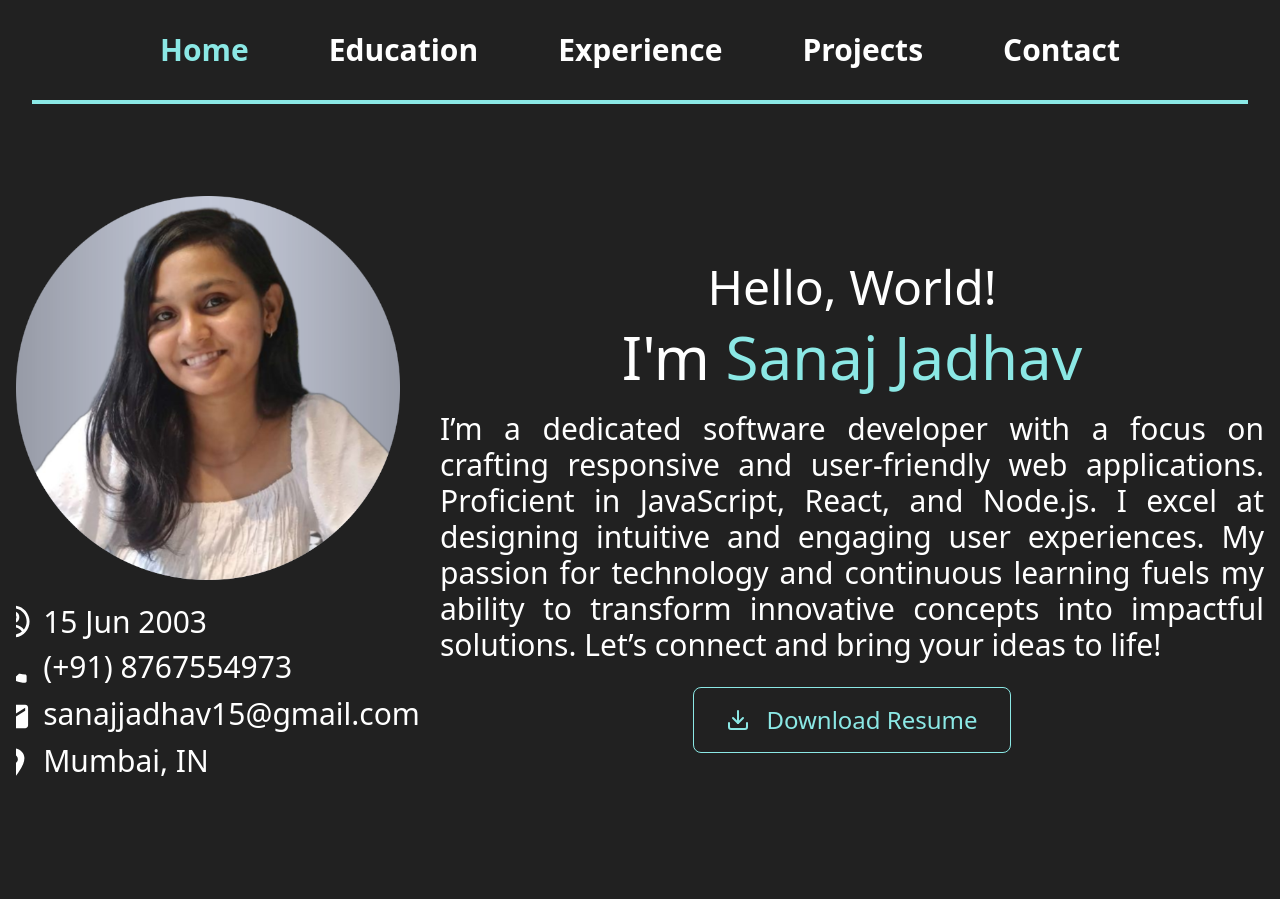
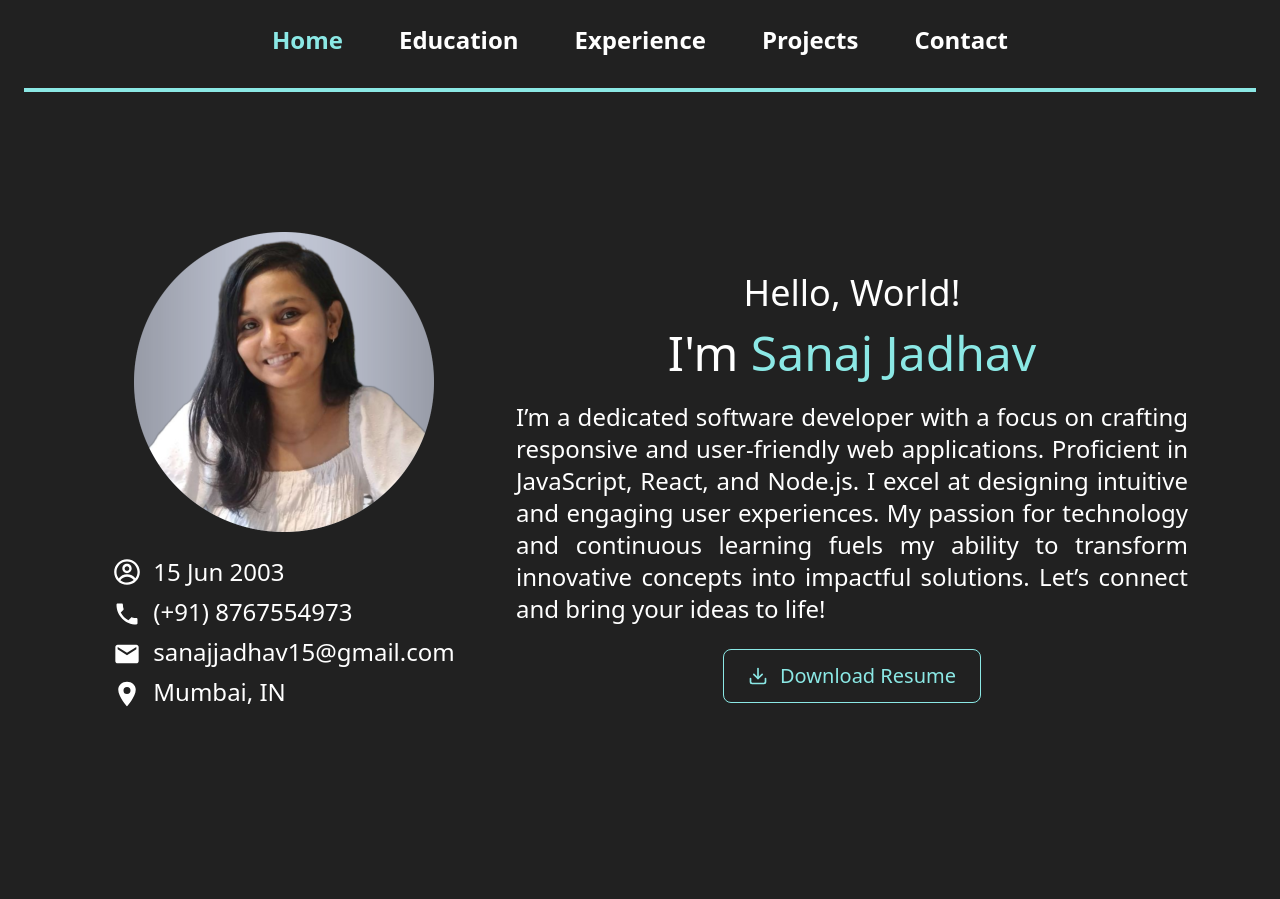
Before and after one commit to sanajjadhav15/Portfolio, a React (Create React App) app: page / in a window 1280 px wide. Shown: the top 899 px of the page. Built offline with nearby package versions, Linux system fonts and the light colour scheme.

Commit message:
css changes

```diff
--- a/src/components/Header.js
+++ b/src/components/Header.js
@@ -12,18 +12,18 @@ function Header() {
 
   const getLinkClass = (path) => {
     return location.pathname === path
-      ? "text-3xl font-bold text-accent"
-      : "text-3xl font-bold text-white hover:text-accent";
+      ? "text-2xl font-bold text-accent"
+      : "text-2xl font-bold text-white hover:text-accent";
   };
 
   return (
-    <header className="bg-primary p-8 shadow-lg mb-0">
+    <header className="bg-primary p-6 shadow-lg mb-0">
       <div className="container mx-auto flex justify-between items-center">
         <h1 className="text-4xl font-bold text-accent md:hidden tracking-wide">
           Sanaj Jadhav
         </h1>
         <nav className="flex-1 flex justify-center">
-          <ul className="hidden md:flex space-x-20">
+          <ul className="hidden md:flex space-x-14">
             <li>
               <Link to="/" className={getLinkClass("/")}>
                 Home
--- a/src/components/Home.js
+++ b/src/components/Home.js
@@ -29,49 +29,48 @@ function Home() {
     <div className="min-h-screen bg-primary p-4 -mx-4 -my-5">
       <header className="flex flex-col md:flex-row items-center justify-center md:h-[90vh] overflow-hidden">
         <div className="flex flex-col items-center md:w-[30vw] text-center md:mr-10">
-          {/* <div className="bg-transparent p-8 rounded-lg overflow-hidden w-[50vw] max-w-xs"> */}
           <img
             src={profile}
             alt="Sanaj Jadhav"
-              className="md:w-96 md:h-96 w-72 h-72 object-cover rounded-t-lg hover:scale-[1.02] transition-transform duration-200"
+            className="md:w-[300px] md:h-[300px] w-64 h-64 mt-1 object-cover rounded-t-lg hover:scale-[1.02] transition-transform duration-200"
           />
 
           <div className="p-6 text-white">
             <div className="text-sm flex flex-col items-center md:items-start text-white mb-4">
-                <p className="flex md:text-3xl text-lg items-center mb-2">
+              <p className="flex md:text-2xl text-lg items-center mb-2">
                 <CgProfile
-                    size={35}
+                  size={28}
                   className="mr-3 text-white hover:text-accent"
                 />
                 15 Jun 2003
               </p>
 
-                <p className="flex md:text-3xl text-lg items-center mb-2">
+              <p className="flex md:text-2xl text-lg items-center mb-2">
                 <a
                   href="tel:+918767554973"
                   className="flex items-center hover:text-accent"
                 >
                   <MdLocalPhone
-                      size={35}
+                    size={28}
                     className="mr-3 mt-1 text-white hover:text-accent"
                   />
                   (+91) 8767554973
                 </a>
               </p>
 
-                <p className="flex md:text-3xl text-lg items-center mb-2">
+              <p className="flex md:text-2xl text-lg items-center mb-2">
                 <a
                   href="mailto:sanajjadhav15@gmail.com"
                   className="flex items-center hover:text-accent"
                 >
                   <MdEmail
-                      size={35}
+                    size={28}
                     className="mr-3 mt-1 text-white hover:text-accent"
                   />
                   sanajjadhav15@gmail.com
                 </a>
               </p>
-                <p className="flex md:text-3xl text-lg items-center">
+              <p className="flex md:text-2xl text-lg items-center">
                 <a
                   href="https://www.google.com/maps/search/?api=1&query=Mumbai,IN"
                   target="_blank"
@@ -79,25 +78,24 @@ function Home() {
                   className="flex items-center hover:text-accent"
                 >
                   <IoLocationSharp
-                      size={35}
+                    size={28}
                     className="mr-3 mt-1 text-white hover:text-accent"
                   />
                   Mumbai, IN
                 </a>
               </p>
             </div>
-            {/* </div> */}
           </div>
         </div>
 
-        <div className="text-center md:text-left max-w-md md:max-w-4xl">
-          <h1 className="md:text-5xl text-2xl text-center text-white mb-2 md:mb-4">
+        <div className="text-center md:text-left max-w-md md:max-w-2xl">
+          <h1 className="md:text-4xl text-2xl text-center text-white mb-2 md:mb-4">
             Hello, World!
           </h1>
-          <h2 className="text-3xl md:text-6xl text-center text-white mb-4 md:mb-6">
+          <h2 className="text-2xl md:text-5xl text-center text-white mb-4 md:mb-6">
             I'm <span className="text-accent">Sanaj Jadhav</span>
           </h2>
-          <p className="text-xl md:text-3xl text-white md:text-justify">
+          <p className="text-lg md:text-2xl text-white md:text-justify">
             I’m a dedicated software developer with a focus on crafting
             responsive and user-friendly web applications. Proficient in
             JavaScript, React, and Node.js. I excel at designing intuitive and
@@ -112,8 +110,8 @@ function Home() {
               target="_blank"
               rel="noopener noreferrer"
             >
-              <button className="text-accent md:text-2xl flex items-center justify-center bg-transparent hover:bg-accent hover:text-black py-2 px-4 md:py-4 md:px-8 border border-accent rounded-lg transition-colors duration-300">
-                <FiDownload className="mr-2 md:mr-4" /> Download Resume
+              <button className="text-accent md:text-xl flex items-center justify-center bg-transparent hover:bg-accent hover:text-black py-2 px-4 md:py-3 md:px-6 border border-accent rounded-lg transition-colors duration-300">
+                <FiDownload className="mr-2 md:mr-3" /> Download Resume
               </button>
             </a>
           </div>
@@ -122,8 +120,8 @@ function Home() {
 
       <main className="flex justify-center mb-12">
         <section className="mt-12 flex flex-col md:w-[60vw]">
-          <h2 className="text-3xl md:text-6xl text-center text-accent mb-6">Skills</h2>
-          <p className="text-base md:text-2xl text-center text-white mb-10 md:mb-16">
+          <h2 className="text-2xl md:text-5xl text-center text-accent mb-6">Skills</h2>
+          <p className="text-base md:text-xl text-center text-white mb-10 md:mb-16">
             I am proficient in programming languages such as C/C++, Python,
             HTML, CSS, Tailwind CSS, Bootstrap, Javascript, and jQuery. My
             expertise extends to frameworks like React.js, Next.js, and
@@ -132,43 +130,43 @@ function Home() {
             presentation skills ensure clear communication and effective project
             delivery.
           </p>
-          <p className="text-lg md:text-4xl text-white text-center mb-6 md:mb-8">
+          <p className="text-lg md:text-3xl text-white text-center mb-6 md:mb-8">
             Technical Skills
           </p>
           <div className="flex flex-wrap justify-center">
-            <SkillSphere icon={<TbBrandCpp size={58} />} label="C/C++" />
-            <SkillSphere icon={<FaPython size={58} />} label="Python" />
-            <SkillSphere icon={<FaHtml5 size={58} />} label="HTML" />
-            <SkillSphere icon={<FaCss3Alt size={58} />} label="CSS" />
+            <SkillSphere icon={<TbBrandCpp size={40} />} label="C/C++" />
+            <SkillSphere icon={<FaPython size={40} />} label="Python" />
+            <SkillSphere icon={<FaHtml5 size={40} />} label="HTML" />
+            <SkillSphere icon={<FaCss3Alt size={40} />} label="CSS" />
             <SkillSphere
-              icon={<RiTailwindCssFill size={58} />}
+              icon={<RiTailwindCssFill size={40} />}
               label="Tailwind CSS"
             />
-            <SkillSphere icon={<FaJsSquare size={58} />} label="JavaScript" />
-            <SkillSphere icon={<FaReact size={58} />} label="React.js" />
-            <SkillSphere icon={<FaNode size={58} />} label="Node.js" />
+            <SkillSphere icon={<FaJsSquare size={40} />} label="JavaScript" />
+            <SkillSphere icon={<FaReact size={40} />} label="React.js" />
+            <SkillSphere icon={<FaNode size={40} />} label="Node.js" />
           </div>
 
           <div className="border-t border-gray-600 mt-8 mb-6"></div>
 
-          <p className="text-lg md:text-4xl text-white text-center mt-6 mb-6 md:mb-8">Tools</p>
+          <p className="text-lg md:text-3xl text-white text-center mt-6 mb-6 md:mb-8">Tools</p>
           <div className="flex flex-wrap justify-center">
-            <SkillSphere icon={<CgFigma size={58} />} label="Figma" />
-            <SkillSphere icon={<SiCanva size={58} />} label="Canva" />
+            <SkillSphere icon={<CgFigma size={40} />} label="Figma" />
+            <SkillSphere icon={<SiCanva size={40} />} label="Canva" />
             <SkillSphere
-              icon={<SiAdobephotoshop size={58} />}
+              icon={<SiAdobephotoshop size={40} />}
               label="Photoshop"
             />
             <SkillSphere
-              icon={<PiMicrosoftExcelLogoFill size={58} />}
+              icon={<PiMicrosoftExcelLogoFill size={40} />}
               label="Excel"
             />
             <SkillSphere
-              icon={<PiMicrosoftPowerpointLogoFill size={58} />}
+              icon={<PiMicrosoftPowerpointLogoFill size={40} />}
               label="PowerPoint"
             />
-            <SkillSphere icon={<FaGitAlt size={58} />} label="Git" />
-            <SkillSphere icon={<RiFirebaseFill size={58} />} label="Firebase" />
+            <SkillSphere icon={<FaGitAlt size={40} />} label="Git" />
+            <SkillSphere icon={<RiFirebaseFill size={40} />} label="Firebase" />
           </div>
         </section>
       </main>
```
Lines whose indentation alone changed are shown as unchanged.
